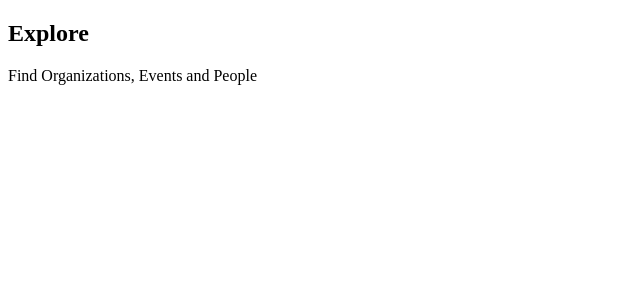
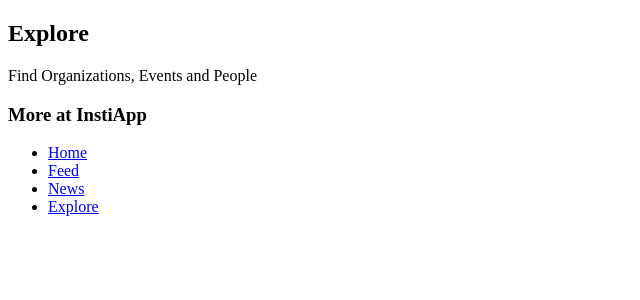
Before and after one commit to DevCom-IITB/instiapp-api, a Django app: page /explore in a window 1280 px wide. Shown: the top 300 px of the page, without its empty margins (0-640 px from the left). Run offline with Django 3.2, Linux system fonts and the light colour scheme; data that the repository does not hold is empty.

Commit message:
Add footer links to all prerendered pages

```diff
--- a/prerender/templates/body-details.html
+++ b/prerender/templates/body-details.html
@@ -55,5 +55,7 @@
     {% endfor %}
 {% endfor %}
 
+{%include "links.html" %}
+
 </body>
 </html>
--- a/prerender/templates/event-details.html
+++ b/prerender/templates/event-details.html
@@ -35,5 +35,7 @@
 <a href="/org/{{body.str_id}}">{{body.name}}</a><br>
 {% endfor %}
 
+{%include "links.html" %}
+
 </body>
 </html>
--- a/prerender/templates/explore.html
+++ b/prerender/templates/explore.html
@@ -33,5 +33,7 @@ Find Organizations, Events and People
 {% endfor %}
 </ul>
 
+{%include "links.html" %}
+
 </body>
 </html>
--- /dev/null
+++ b/prerender/templates/links.html
@@ -0,0 +1,9 @@
+<!-- Links to other parts of the site -->
+
+<h3>More at InstiApp</h3>
+<ul>
+    <li><a href="/">Home</a></li>
+    <li><a href="/feed">Feed</a></li>
+    <li><a href="/news">News</a></li>
+    <li><a href="/explore">Explore</a></li>
+</ul>
--- a/prerender/templates/news.html
+++ b/prerender/templates/news.html
@@ -29,5 +29,7 @@
 {% endfor %}
 </ul>
 
+{%include "links.html" %}
+
 </body>
 </html>
--- a/prerender/templates/root.html
+++ b/prerender/templates/root.html
@@ -38,5 +38,7 @@
 {% endfor %}
 </ul>
 
+{%include "links.html" %}
+
 </body>
 </html>
--- a/prerender/templates/user-details.html
+++ b/prerender/templates/user-details.html
@@ -31,5 +31,7 @@
 <a href="/org/{{role.body.str_id}}">{{role.body.name}}</a> {{ role.name }}<br>
 {% endfor %}
 
+{%include "links.html" %}
+
 </body>
 </html>
```
